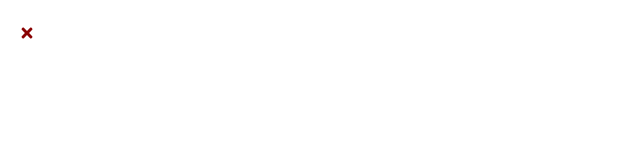
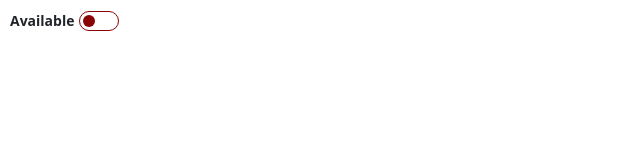
Before and after one commit to tuhinsaud4614/blood-donation, a React (Create React App) app: page / in a window 1280 px wide. Shown: the top 160 px of the page, without its empty margins (0-640 px from the left). Built offline with nearby package versions, Linux system fonts and the light colour scheme.

Commit message:
Create Switcher Component

```diff
--- a/src/App.js
+++ b/src/App.js
@@ -8,6 +8,7 @@ import Avatar from "./shared/components/avatar/Avatar";
 import IconButton from "./shared/components/button/IconButton";
 import Badge from "./shared/components/badge/Badge";
 import CheckButton from "./shared/components/check-button/CheckButton";
+import Switcher from "./shared/components/switcher/Switcher";
 import UserInfo from "./shared/components/navigation/user-info/UserInfo";
 import Select from "./shared/components/select/Select";
 import Carousel from "./shared/components/carousel/Carousel";
@@ -18,13 +19,18 @@ function App() {
   const [state, setstate] = useState("");
   return (
     <div style={{ padding: "10px" }}>
-      <IconButton
+      <Switcher name="Switch" changed={() => {}}>
+        Available
+      </Switcher>
+
+      {/* <IconButton
+        disabled
         clicked={() => {
           console.log("cliked");
         }}
       >
         <FaTimes />
-      </IconButton>
+      </IconButton> */}
       {/* <ProfileHistory /> */}
       {/* <Carousel
         data={[
--- a/src/shared/components/button/Button.module.css
+++ b/src/shared/components/button/Button.module.css
@@ -13,6 +13,13 @@
   color: var(--secondary-color);
 }
 
+.Button:disabled {
+  background-color: rgba(var(--primary-color-rgb), 0.85);
+  border-color: rgba(var(--primary-color-rgb), 0.9);
+  opacity: 0.65;
+  cursor: not-allowed;
+}
+
 .Button:focus,
 .IconButton:focus {
   box-shadow: none;
@@ -24,6 +31,12 @@
   padding: var(--pd);
 }
 
+.IconButton:disabled {
+  opacity: 0.65;
+  cursor: not-allowed;
+  background: transparent !important;
+}
+
 .IconButton:hover {
   color: var(--primary-color-dark);
   background: rgba(var(--primary-color-rgb), 0.3);
--- /dev/null
+++ b/src/shared/components/switcher/Switcher.js
@@ -0,0 +1,22 @@
+import PropTypes from "prop-types";
+
+import classes from "./Switcher.module.css";
+
+const Switcher = ({ disabled = false, id, name, changed, children }) => {
+  return (
+    <label className={`${classes.Switcher}`}>
+      <input id={id} type="checkbox" name={name} onChange={changed} disabled={disabled}/>
+      <div className={`${classes.SwitcherLabel}`}>{children}</div>
+    </label>
+  );
+};
+
+Switcher.propTypes = {
+  disabled: PropTypes.bool,
+  changed: PropTypes.func.isRequired,
+  name: PropTypes.string.isRequired,
+  id: PropTypes.string,
+  children: PropTypes.string,
+};
+
+export default Switcher;
--- /dev/null
+++ b/src/shared/components/switcher/Switcher.module.css
@@ -0,0 +1,56 @@
+.Switcher {
+  cursor: pointer;
+  position: relative;
+}
+
+.Switcher > input[type="checkbox"] {
+  display: none;
+}
+
+.Switcher .SwitcherLabel {
+  display: inline-block;
+  /* color: var(--text-color); */
+  font-weight: bold;
+  font-size: 1.4rem;
+  padding-right: 45px;
+  user-select: none;
+}
+
+.Switcher .SwitcherLabel::before,
+.Switcher .SwitcherLabel::after {
+  transition: all 0.3s linear;
+}
+
+.Switcher .SwitcherLabel::before {
+  content: "";
+  display: block;
+  width: 40px;
+  height: 20px;
+  border-radius: 20px;
+  border: 1px solid var(--primary-color);
+  position: absolute;
+  top: 50%;
+  right: 0;
+  transform: translateY(-50%);
+}
+
+.Switcher .SwitcherLabel:hover::before {
+  border-color: var(--primary-color-dark);
+}
+
+.Switcher .SwitcherLabel::after {
+  content: "";
+  border-radius: 12px;
+  width: 12px;
+  height: 12px;
+  background-color: var(--primary-color);
+  position: absolute;
+  top: 50%;
+  transform: translateY(-50%);
+  right: calc(40px - 4px - 12px);
+}
+
+.Switcher > input:checked + .SwitcherLabel::after {
+  right: 4px;
+  background-color: var(--primary-color-dark);
+}
```
